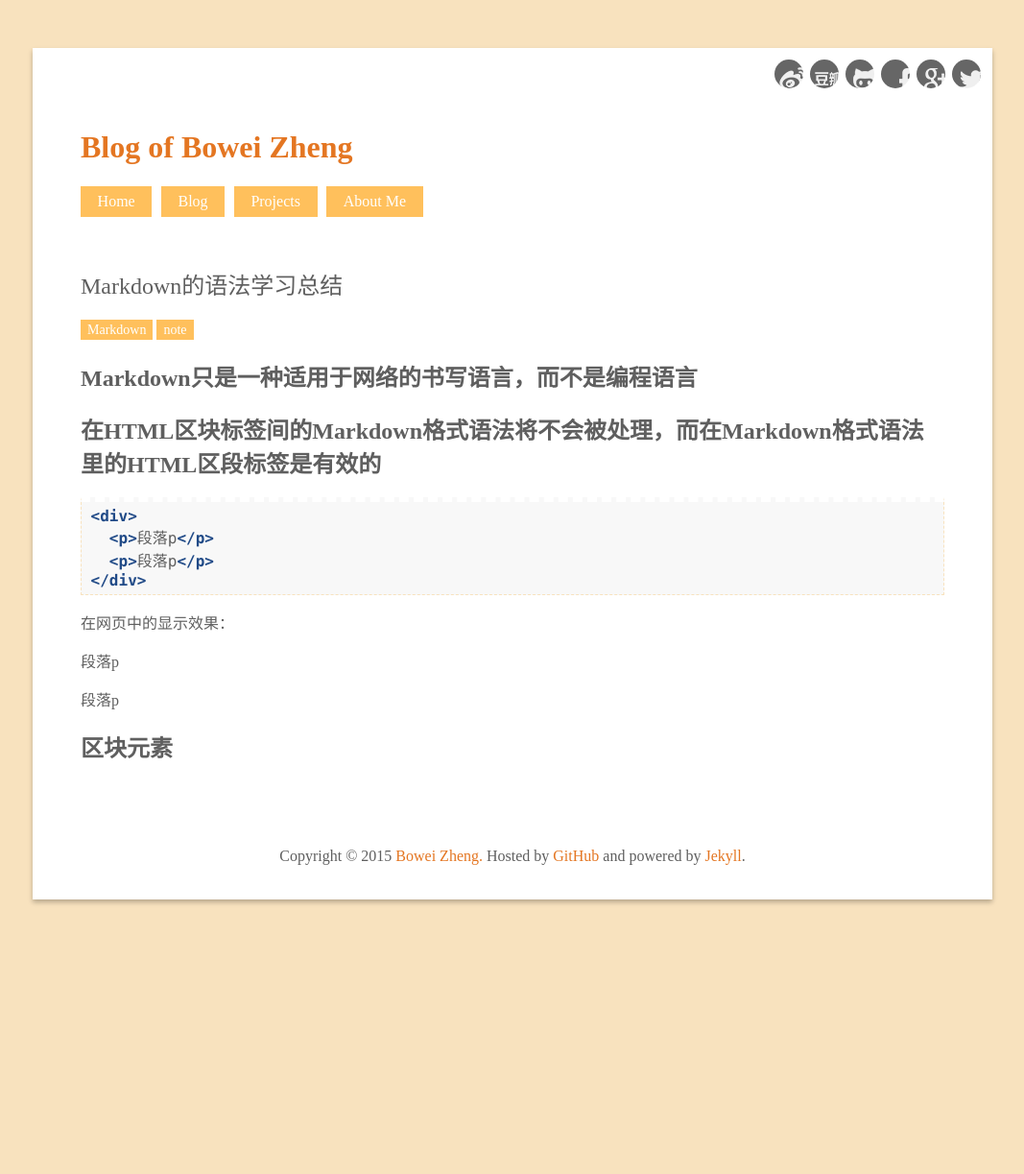
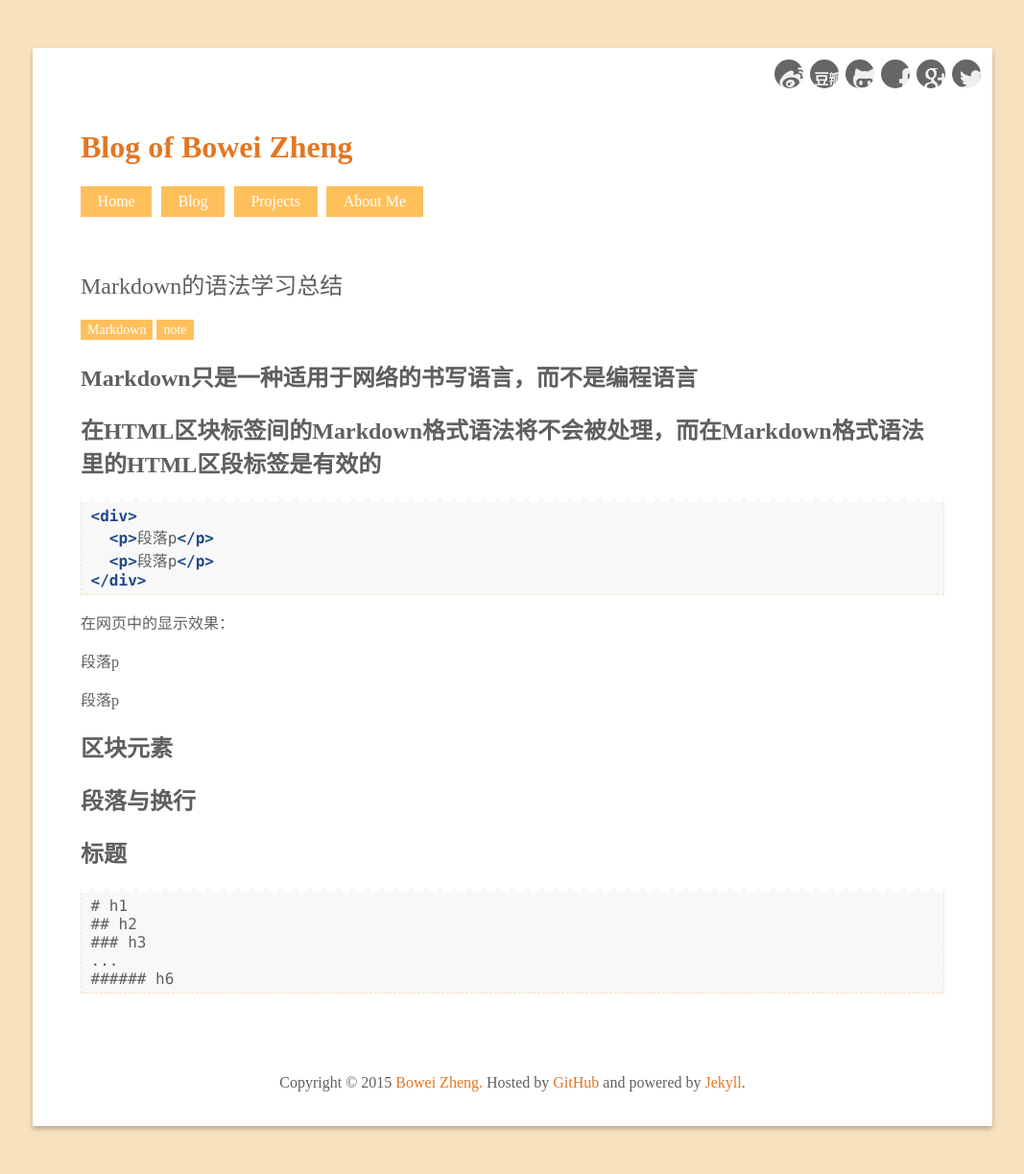
Before and after one commit to wynn719/blog, a Jekyll site: the page built from _posts/2015-02-15-Markdown-note.md, in a window 1280 px wide. Shown: the whole page at 96% size, without its empty margins (106-1173 px from the left). Built offline with Jekyll 4.4.1, drawn with Linux system fonts in a browser that asks for light colours; comment, search, counter and statistics services are not loaded; before the commit the page ends 987 px from its top, so only the background shows below that.

Commit message:
update post

```diff
--- a/_posts/2015-02-15-Markdown-note.md
+++ b/_posts/2015-02-15-Markdown-note.md
@@ -30,3 +30,14 @@ categories:
 </div>
 
 # 区块元素
+
+## 段落与换行
+
+## 标题
+{% highlight html %}
+# h1
+## h2
+### h3
+...
+###### h6
+{% endhighlight %}
```
